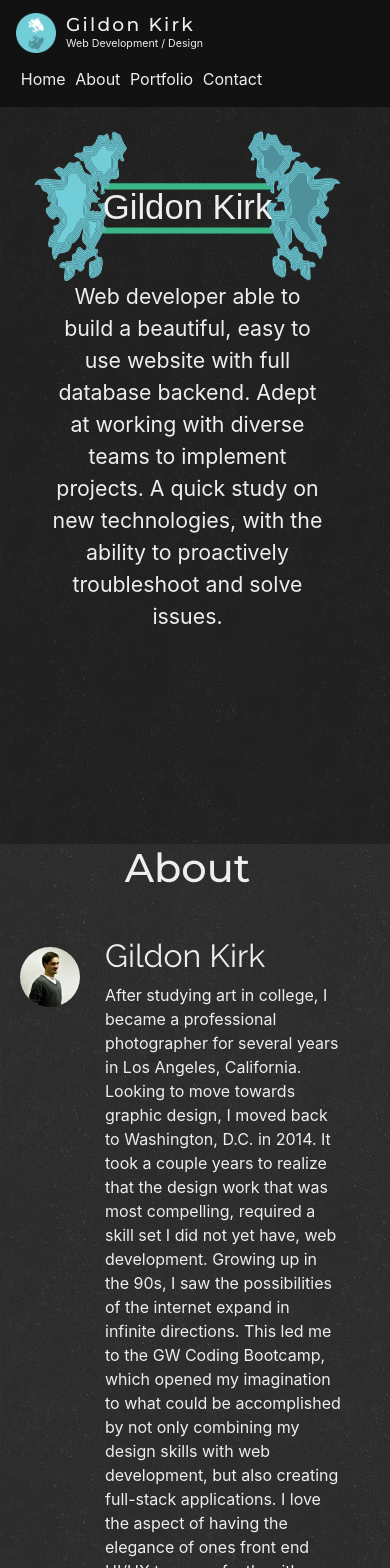
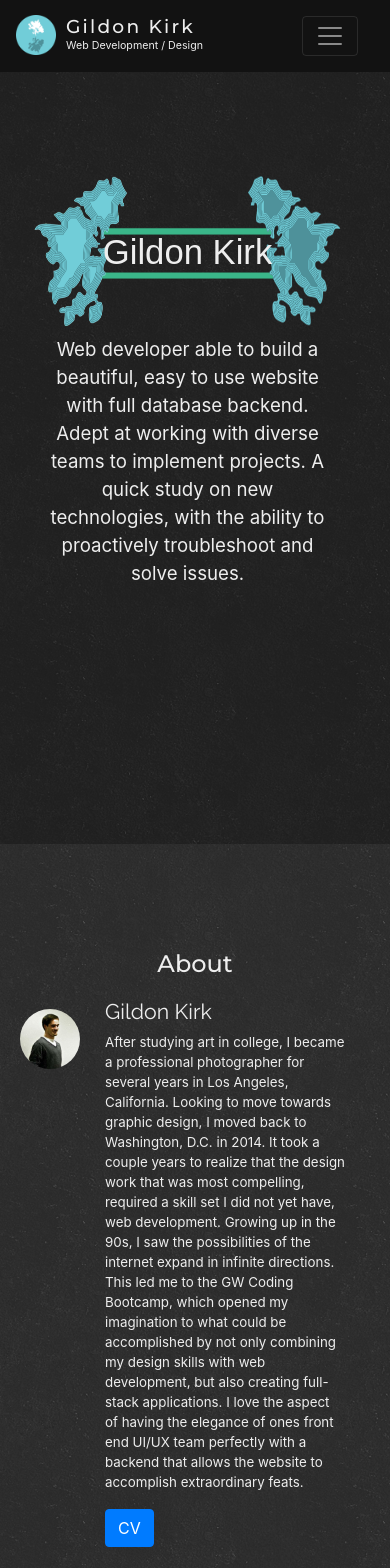
Before and after one commit to gildonkirk/portfolio, a React (Create React App) app: page / in a window 390 px wide. Shown: the top 1568 px of the page. Built offline with nearby package versions, Linux system fonts and the light colour scheme; a web font is replaced by a local one.

Commit message:
screen responsiveness added

```diff
--- a/public/index.html
+++ b/public/index.html
@@ -4,6 +4,7 @@
     <link rel="stylesheet" href="path/to/font-awesome/css/font-awesome.min.css">
     <link rel="stylesheet" href="https://maxcdn.bootstrapcdn.com/bootstrap/4.0.0-beta.2/css/bootstrap.min.css" integrity="sha384-PsH8R72JQ3SOdhVi3uxftmaW6Vc51MKb0q5P2rRUpPvrszuE4W1povHYgTpBfshb" crossorigin="anonymous">
     <link href="https://fonts.googleapis.com/css?family=Flamenco|Julius+Sans+One|Supermercado+One|Montserrat:500|Raleway" rel="stylesheet">
+    <link rel="tab icon" href="treeThumbnail.png">
     <meta name="viewport" content="width=device-width, initial-scale=1.0" />
     <title>Gildon Kirk</title>
   </head>
--- a/src/App.css
+++ b/src/App.css
@@ -60,6 +60,14 @@ html::-webkit-scrollbar-thumb {
 
 .navText {
   color: #eeeeee;
+}
+
+.nav-link {
+  color: #eeeeee;
+}
+
+.navbar-toggler:focus {
+  outline: 0;
 }
 
 .navText:hover {
@@ -314,6 +322,9 @@ html::-webkit-scrollbar-thumb {
     padding: 72px 0 0 0;
     font-size: 26pt;
   }
+  .opaque-label {
+    font-size: 20pt;
+  }
 }
 
 @media screen and (max-width: 769px) {
@@ -329,13 +340,47 @@ html::-webkit-scrollbar-thumb {
     padding: 56px 0 0 0;
     font-size: 26pt;
   }
+  .pageHeader {
+    margin: 45px 0 10px 0;
+  }
+  .contactImageRow {
+    margin-top: 10px;
+  }
 }
 
-@media screen and (max-width: 576px) {
-  .nav-link {
-    padding: .5rem .3rem;
+@media screen and (max-width: 595px) {
+  .descriptionHeader {
+    font-size: 16pt;
   }
-  .nav {
-    clear: both;
+  .pageHeader {
+    font-size: 18pt;
+    margin: 45px 0 20px 15px;
+  }
+  .description {
+    font-size: 12pt;
+  }
+  .tagline {
+    margin-top: 10px;
   }
 }
+
+@media screen and (max-width: 540px) {
+  .tagline {
+    font-size: 14pt;
+  }
+}
+
+@media screen and (max-width: 450px) {
+  .description {
+    font-size: 10pt;
+  }
+  .contactImageRow {
+    margin: 0 9%;
+  }
+  .img-link, .img-fluid {
+    width: 316px;
+  }
+  .img-link {
+    height: 206px;
+  }
+}
--- a/src/Components/MultiUse/NavRight.js
+++ b/src/Components/MultiUse/NavRight.js
@@ -3,20 +3,32 @@ import React, { Component } from 'react';
 class NavRight extends Component {
   render() {
     return (
-      <ul className="nav">
-        <li className="nav-item active">
-          <a className="nav-link navText" href="#home">Home</a>
+      <nav className="navbar navbar-expand-lg navbar-dark">
+        <button className="navbar-toggler" type="button" data-toggle="collapse" data-target="#navbarTogglerDemo02" aria-controls="navbarTogglerDemo02" aria-expanded="false" aria-label="Toggle navigation">
+          <span className="navbar-toggler-icon"></span>
+        </button>
+
+        <div className="collapse navbar-collapse" id="navbarTogglerDemo02">
+          <ul className="navbar-nav mr-auto mt-2 mt-lg-0">
+            <li className="nav-item">
+              <a className="nav-link" href="#home">Home <span className="sr-only">(current)</span></a>
             </li>
             <li className="nav-item">
-          <a className="nav-link navText" href="#about">About</a>
+              <a className="nav-link" href="#about">About</a>
             </li>
             <li className="nav-item">
-          <a className="nav-link navText" href="#portfolio">Portfolio</a>
+              <a className="nav-link" href="#portfolio">Portfolio</a>
             </li>
             <li className="nav-item">
-          <a className="nav-link navText" href="#contact">Contact</a>
+              <a className="nav-link" href="#contact">Contact</a>
             </li>
           </ul>
+        </div>
+      </nav>
+
+
+
+
     );
   };
 }
--- a/src/Views/Contact.js
+++ b/src/Views/Contact.js
@@ -15,7 +15,7 @@ class Contact extends Component {
         <div className="container contentContainer pageBody">
           <div className="row pageBodyRow" id="contact">
             <div className="col-12 align-self-center pageBodyCol">
-              <PageHeader pageName="Contact"/>
+              <PageHeader className="contactPageHeader" pageName="Contact"/>
               <ContactInfo />
             </div>
           </div>
```
Also changed, not shown: src/assets/favicon.png (added). Lines whose indentation alone changed are shown as unchanged.
